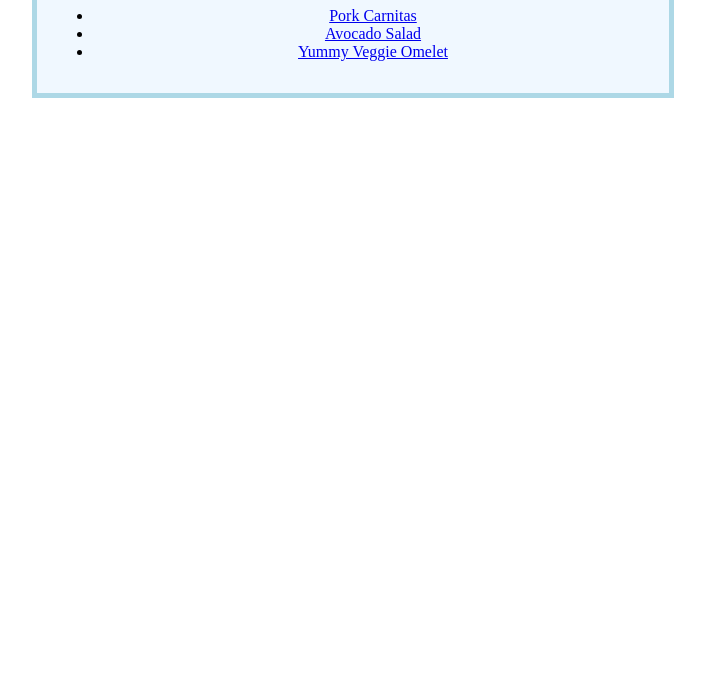
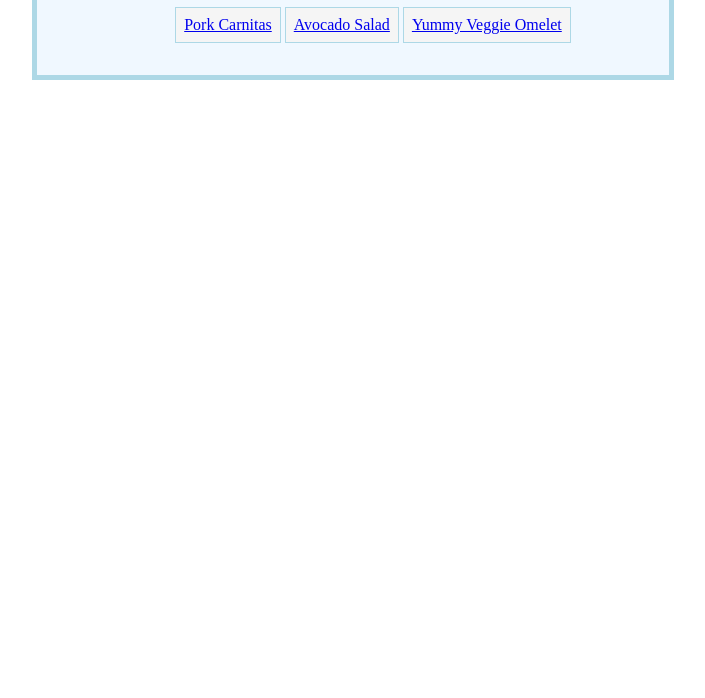
Before and after one commit to Bether12/odin-recipes, a plain HTML site: page index.html in a window 1280 px wide. Shown: the part 102-800 px from the top of the page, without its empty margins (287-992 px from the left). Drawn offline with Linux system fonts and the light colour scheme.

Commit message:
Add CSS rule to list items
Added background, padding, inline-block display
and border

```diff
--- a/styles.css
+++ b/styles.css
@@ -7,3 +7,10 @@
     background-color:aliceblue;
     text-align: center;
 }
+
+li{
+    display: inline-block;
+    background-color: whitesmoke;
+    padding: 8px;
+    border: 1px solid lightblue;
+}
```
